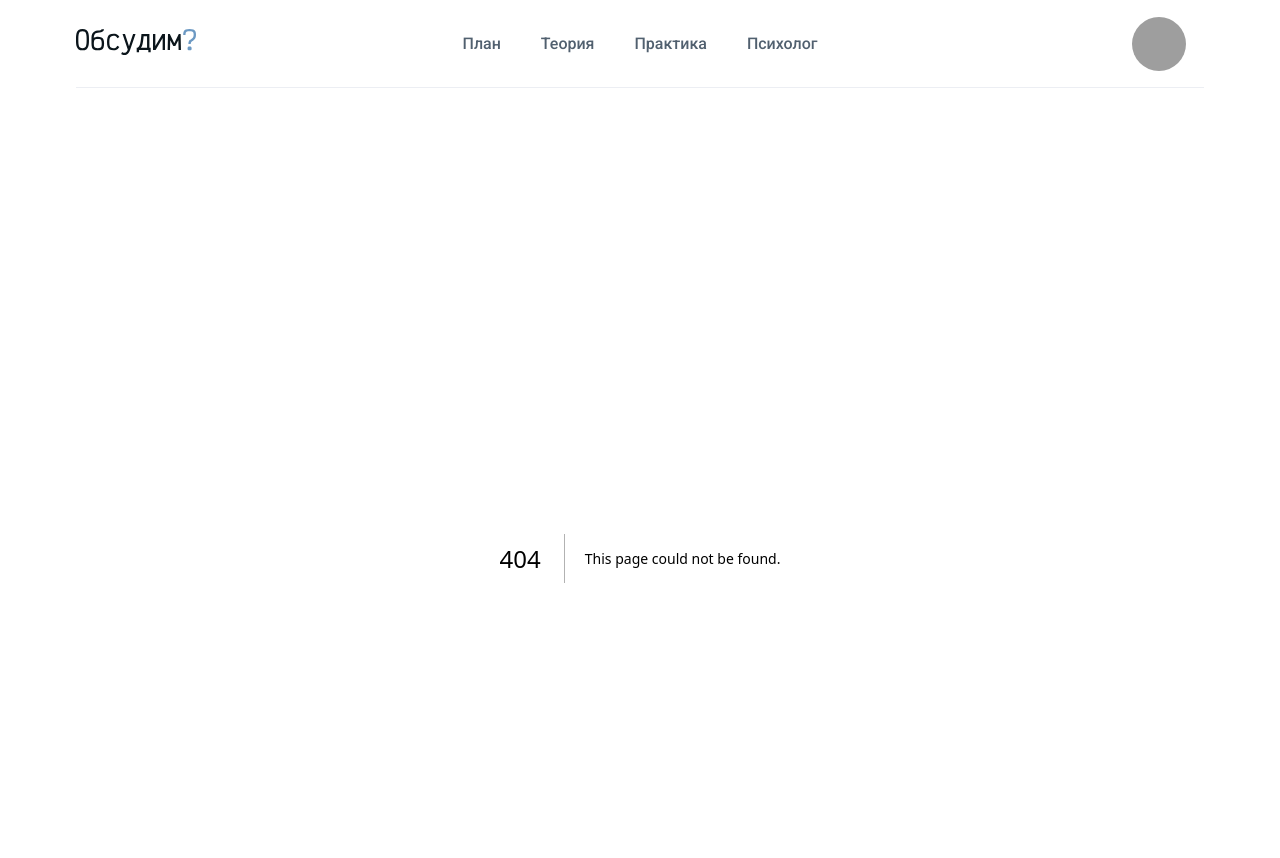
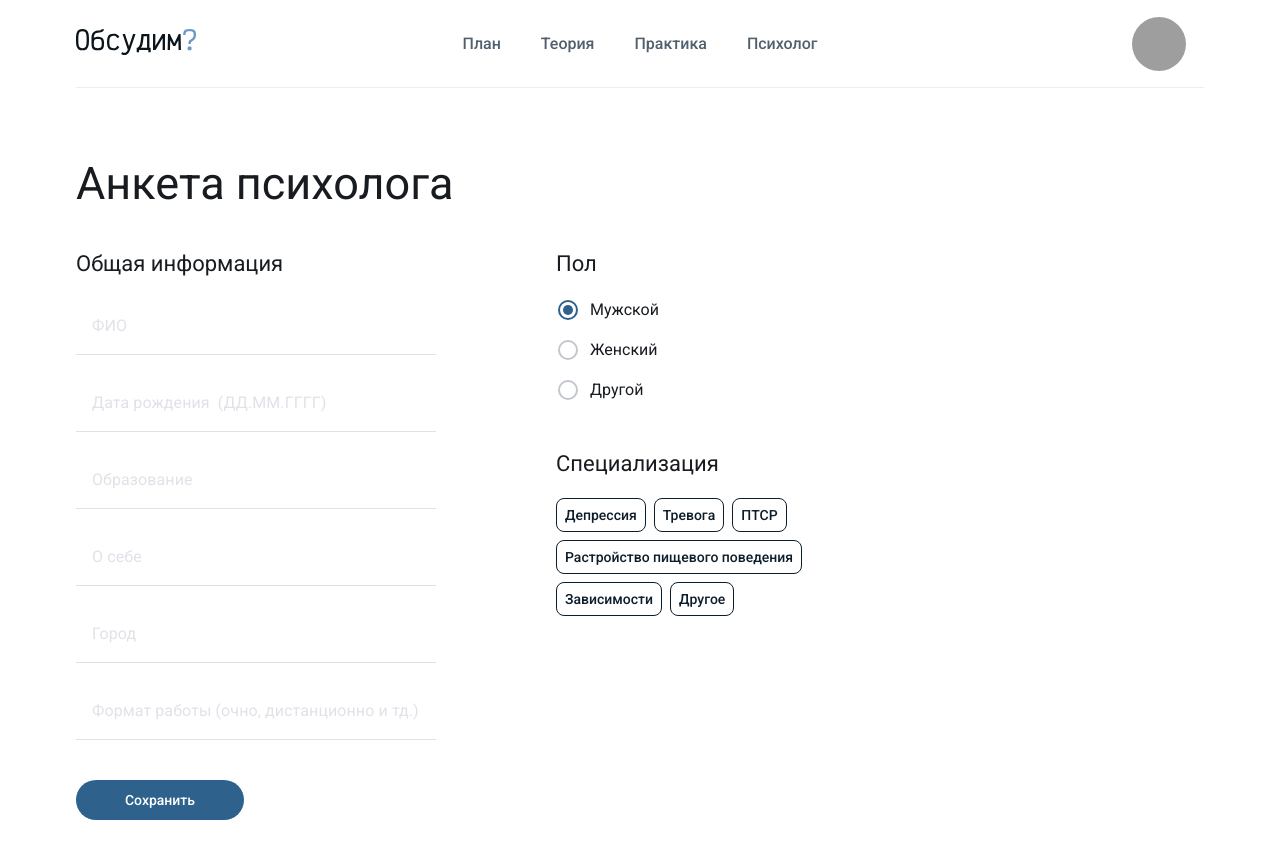
Before and after one commit to maksim4k1/my-psychologist, a Next.js app: page /psychologist/survey in a window 1280 px wide. Before the commit this address had no page. Shown: the top 858 px of the page. Built offline with nearby package versions, Linux system fonts and the light colour scheme; grey boxes are pictures that could not be loaded.

Commit message:
created and styled psychologist survey page

```diff
--- /dev/null
+++ b/src/app/psychologist/survey/page.tsx
@@ -0,0 +1,207 @@
+"use client";
+
+import PageTitle from "@/components/UI/Titles/PageTitle";
+import { ChangeEvent, useState } from "react";
+import Radio from "@/components/UI/Radio";
+import styles from "./styles.module.scss";
+import Container from "@/components/UI/Container";
+import Checkbox from "@/components/UI/Checkbox";
+import Form from "@/components/UI/Forms/Form";
+import FormSubtitle from "@/components/UI/Titles/FormSubtitle";
+import Input from "@/components/UI/Input";
+import Button from "@/components/UI/Button/PrimaryButton";
+
+interface State {
+  fullName: string;
+  birthday: string;
+  education: string;
+  about: string;
+  city: string;
+  workFormat: string;
+  specialization: string[];
+  gender: string;
+}
+
+const initialState: State = {
+  fullName: "",
+  birthday: "",
+  education: "",
+  about: "",
+  city: "",
+  workFormat: "",
+  specialization: [],
+  gender: "man",
+};
+
+function PsychologistSurvey() {
+  const [formData, setFormData] = useState(initialState);
+
+  function onChangeHandler(event: ChangeEvent<HTMLInputElement>) {
+    setFormData((data) => ({
+      ...data,
+      [event.target.name]: event.target.value,
+    }));
+  }
+
+  function onClickHandler(event: ChangeEvent<HTMLInputElement>) {
+    let name: string = event.target.name;
+    let value: string = event.target.value;
+
+    if (name === "specialization") {
+      setFormData((data: State) => {
+        let set: Set<string> = new Set(data.specialization);
+
+        if (set.has(value)) set.delete(value);
+        else set.add(value);
+
+        return {
+          ...data,
+          specialization: Array.from(set),
+        };
+      });
+    } else if (name === "gender") {
+      setFormData((data: State) => ({
+        ...data,
+        gender: value,
+      }));
+    }
+  }
+
+  function onSubmitHandler(event: SubmitEvent) {
+    event.preventDefault();
+    console.log(formData);
+  }
+
+  return (
+    <Container>
+      <PageTitle className={styles.title}>Анкета психолога</PageTitle>
+      <Form
+        className={styles.form}
+        onSubmit={onSubmitHandler}
+      >
+        <div className={styles.leftInputs}>
+          <FormSubtitle>Общая информация</FormSubtitle>
+          <Input
+            name="fullName"
+            type="text"
+            placeholder="ФИО"
+            value={formData.fullName}
+            onChange={onChangeHandler}
+          />
+          <Input
+            name="birthday"
+            type="text"
+            placeholder="Дата рождения  (ДД.ММ.ГГГГ)"
+            value={formData.birthday}
+            onChange={onChangeHandler}
+          />
+          <Input
+            name="education"
+            type="text"
+            placeholder="Образование"
+            value={formData.education}
+            onChange={onChangeHandler}
+          />
+          <Input
+            name="about"
+            type="text"
+            placeholder="О себе"
+            value={formData.about}
+            onChange={onChangeHandler}
+          />
+          <Input
+            name="city"
+            type="text"
+            placeholder="Город"
+            value={formData.city}
+            onChange={onChangeHandler}
+          />
+          <Input
+            name="workFormat"
+            type="text"
+            placeholder="Формат работы (очно, дистанционно и тд.)"
+            value={formData.workFormat}
+            onChange={onChangeHandler}
+          />
+          <Button
+            type="submit"
+            className={styles.button}
+          >
+            Сохранить
+          </Button>
+        </div>
+        <div className={styles.rightInputs}>
+          <div>
+            <FormSubtitle className={styles.subtitle}>Пол</FormSubtitle>
+            <div className={styles.radios}>
+              <Radio
+                name="gender"
+                value="man"
+                defaultChecked
+                labelText="Мужской"
+                onClick={onClickHandler}
+              />
+              <Radio
+                name="gender"
+                value="woman"
+                labelText="Женский"
+                onClick={onClickHandler}
+              />
+              <Radio
+                name="gender"
+                value="other"
+                labelText="Другой"
+                onClick={onClickHandler}
+              />
+            </div>
+          </div>
+          <div>
+            <FormSubtitle className={styles.subtitle}>
+              Специализация
+            </FormSubtitle>
+            <div className={styles.checkboxes}>
+              <Checkbox
+                name="specialization"
+                value="Депрессия"
+                labelText="Депрессия"
+                onClick={onClickHandler}
+              />
+              <Checkbox
+                name="specialization"
+                value="Тревога"
+                labelText="Тревога"
+                onClick={onClickHandler}
+              />
+              <Checkbox
+                name="specialization"
+                value="ПТСР"
+                labelText="ПТСР"
+                onClick={onClickHandler}
+              />
+              <Checkbox
+                name="specialization"
+                value="Растройство пищевого поведения"
+                labelText="Растройство пищевого поведения"
+                onClick={onClickHandler}
+              />
+              <Checkbox
+                name="specialization"
+                value="Зависимости"
+                labelText="Зависимости"
+                onClick={onClickHandler}
+              />
+              <Checkbox
+                name="specialization"
+                value="Другое"
+                labelText="Другое"
+                onClick={onClickHandler}
+              />
+            </div>
+          </div>
+        </div>
+      </Form>
+    </Container>
+  );
+}
+
+export default PsychologistSurvey;
--- /dev/null
+++ b/src/app/psychologist/survey/styles.module.scss
@@ -0,0 +1,44 @@
+.title{
+  margin-bottom: 40px;
+  text-align: start;
+}
+
+.form{
+  width: 100%;
+  display: flex;
+  gap: 120px;
+}
+
+.leftInputs{
+  width: 360px;
+  display: flex;
+  flex-flow: column;
+  gap: 20px
+}
+
+.button{
+  margin-top: 20px;
+}
+
+.rightInputs{
+  width: 250px;
+  display: flex;
+  flex-flow: column;
+  gap: 48px;
+}
+
+.subtitle{
+  margin-bottom: 20px;
+}
+
+.radios{
+  display: flex;
+  flex-flow: column;
+  gap: 16px;
+}
+
+.checkboxes{
+  display: flex;
+  flex-flow: wrap;
+  gap: 8px;
+}
```
